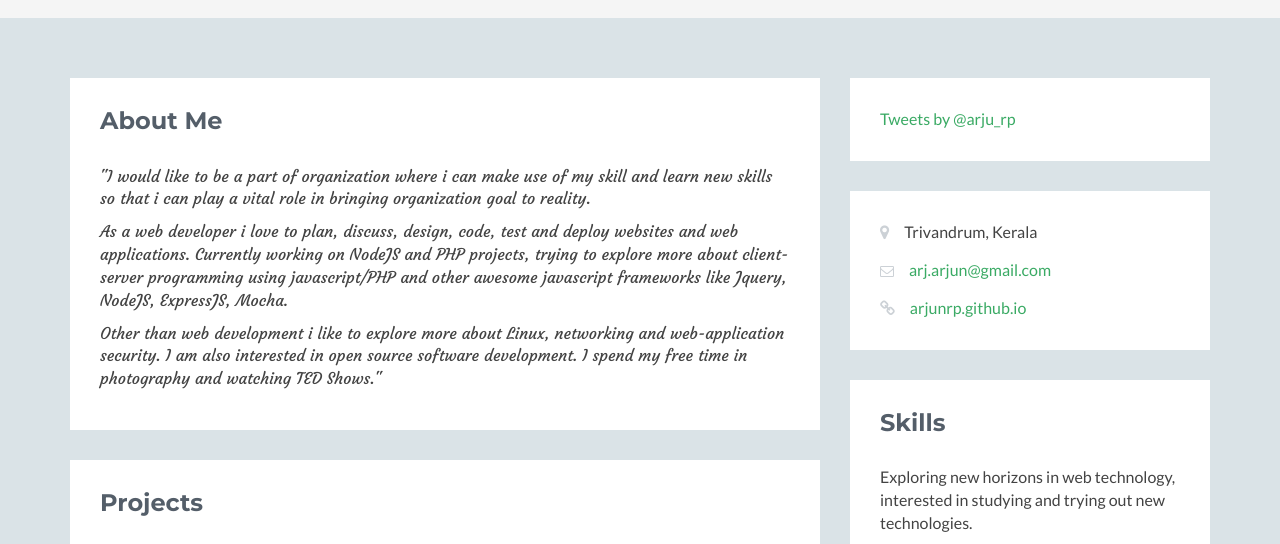
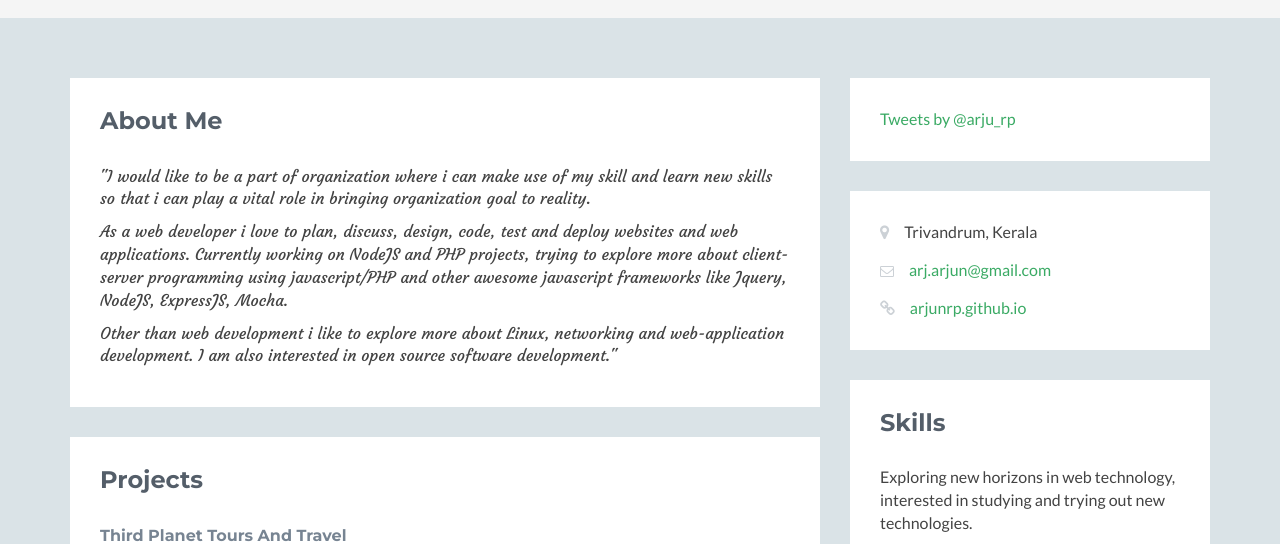
Before and after one commit to arjunrp/arjunrp.github.io, a plain HTML site: page index.html in a window 1280 px wide. Shown: the part 216-760 px from the top of the page. Drawn offline with Linux system fonts and the light colour scheme.

Commit message:
Updated 'about me'

```diff
--- a/index.html
+++ b/index.html
@@ -67,7 +67,7 @@
                             <p>"I would like to be a part of organization where i can make use of my skill and learn new skills so that i can play a vital role in bringing organization goal to reality.</p>
                             <p>As a web developer i love to plan, discuss, design, code, test and deploy websites and web applications. Currently working on NodeJS and PHP projects, trying to explore more about client-server programming using javascript/PHP and other awesome javascript frameworks like  Jquery, NodeJS, ExpressJS, Mocha.</p>
 
-        <p>Other than web development i like to explore more about Linux, networking and web-application security. I am also interested in open source software development. I spend my free time in photography and watching TED Shows."</p>
+        <p>Other than web development i like to explore more about Linux, networking and web-application development. I am also interested in open source software development."</p>
 
                         </div>
                     </div>
```
